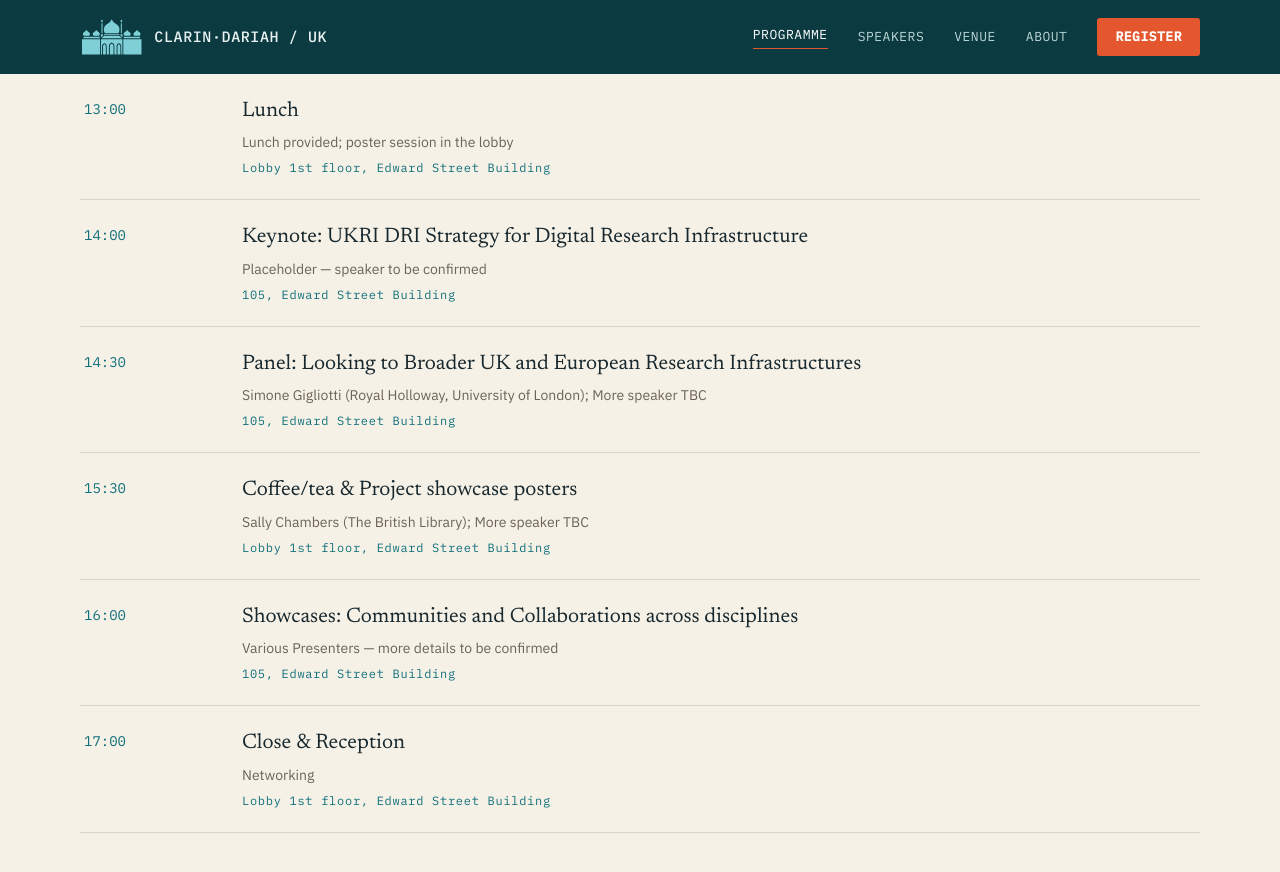
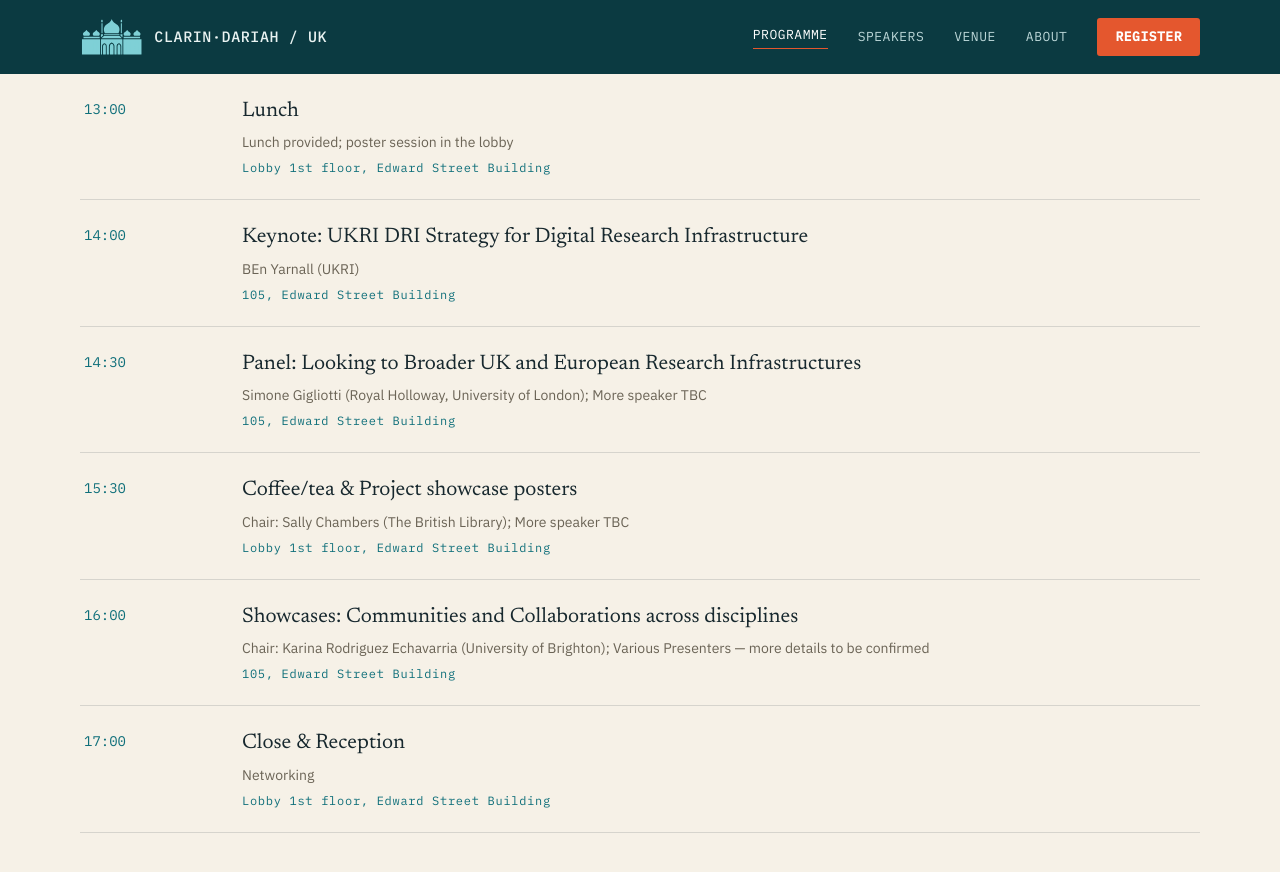
Before and after one commit to UniversityofBrighton/2026clariahuk, a Jekyll site: the page built from programme.html, in a window 1280 px wide and 900 px high, scrolled down 1233 px. Shown: the top 872 px of the window. Built offline with Jekyll 4.4.1, drawn with Linux system fonts in a browser that asks for light colours.

Commit message:
spchedule added

```diff
--- a/_data/schedule.yml
+++ b/_data/schedule.yml
@@ -32,7 +32,7 @@
     room: Lobby 1st floor, Edward Street Building
   - time: "14:00"
     title: "Keynote: UKRI DRI Strategy for Digital Research Infrastructure"
-    note: Placeholder — speaker to be confirmed
+    note: BEn Yarnall (UKRI)
     room: 105, Edward Street Building
   - time: "14:30"
     title: "Panel: Looking to Broader UK and European Research Infrastructures"
@@ -40,11 +40,11 @@
     room: 105, Edward Street Building
   - time: "15:30"
     title: Coffee/tea & Project showcase posters
-    note: Sally Chambers (The British Library); More speaker TBC
+    note: "Chair: Sally Chambers (The British Library); More speaker TBC"
     room: Lobby 1st floor, Edward Street Building
   - time: "16:00"
     title: "Showcases: Communities and Collaborations across disciplines"
-    note: Various Presenters — more details to be confirmed
+    note: "Chair: Karina Rodriguez Echavarria (University of Brighton); Various Presenters — more details to be confirmed"
     room: 105, Edward Street Building
   - time: "17:00"
     title: Close & Reception
```
